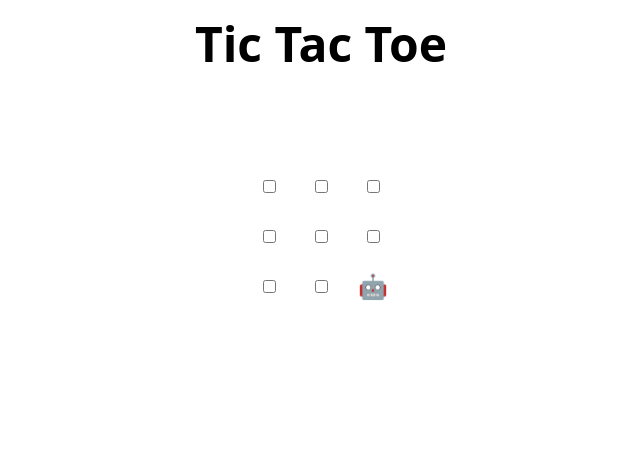
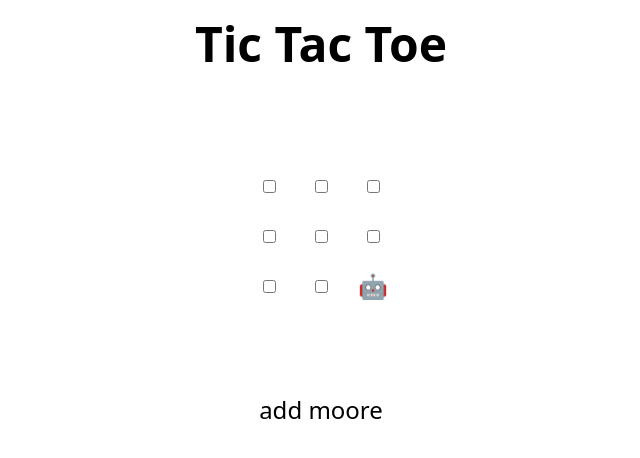
Before and after one commit to shervincyril/learn-pull-request, a plain HTML site: page index.html in a window 1280 px wide. Shown: the whole page, without its empty margins (319-959 px from the left). Drawn offline with Linux system fonts and the light colour scheme.

Commit message:
ok Update index.html
ok

```diff
--- a/index.html
+++ b/index.html
@@ -48,6 +48,7 @@
 </table>
 
 <h2 hidden>Game over, refresh to play again 🧑‍💻 🤖!</h2>
+add moore
 
 <script>
   // Initialization
```
